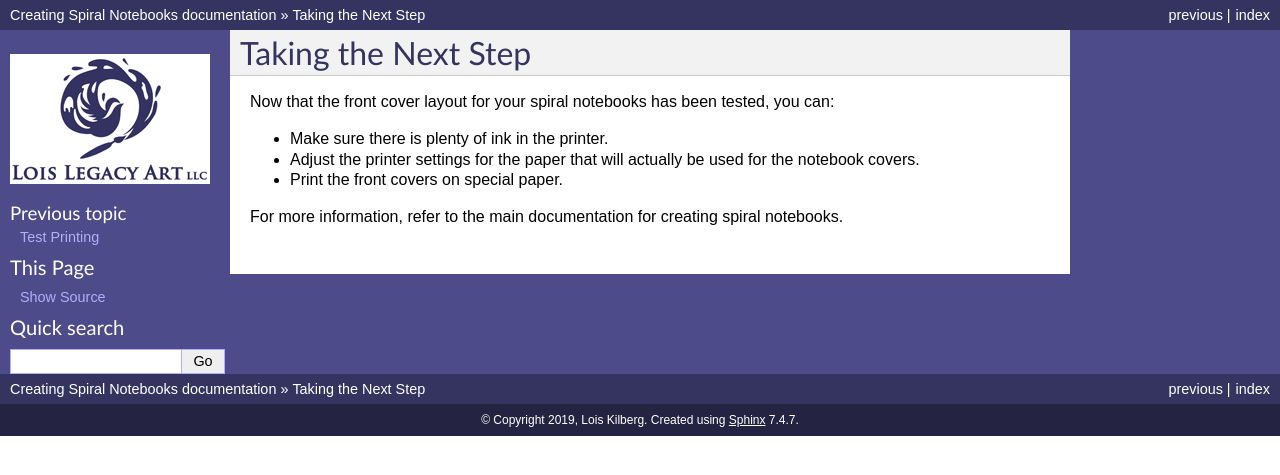
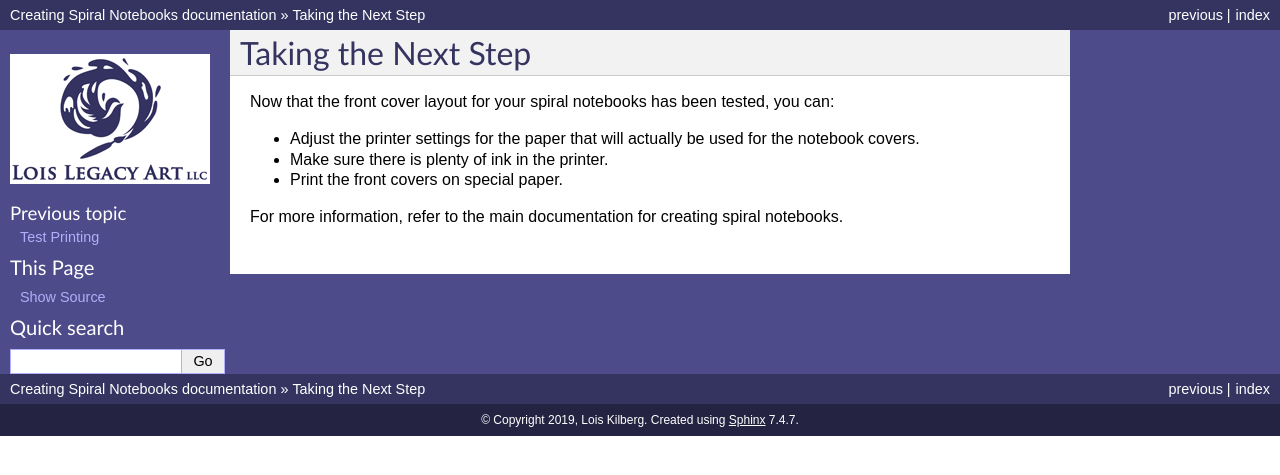
Before and after one commit to loiskilberg/FinalProject, a Sphinx documentation site: the page built from source/04_nextSteps.rst, in a window 1280 px wide. Shown: the top 475 px of the page. Built offline with Sphinx 7.4.7, drawn with Linux system fonts in a browser that asks for light colours.

Commit message:
change sequence

```diff
--- a/source/04_nextSteps.rst
+++ b/source/04_nextSteps.rst
@@ -2,8 +2,8 @@ Taking the Next Step
 ####################
 Now that the front cover layout for your spiral notebooks has been tested, you can:
 
+* Adjust the printer settings for the paper that will actually be used for the notebook covers.
 * Make sure there is plenty of ink in the printer.
-* Adjust the printer settings for the paper that will actually be used for the notebook covers.
 * Print the front covers on special paper.
 
 For more information, refer to the main documentation for creating spiral notebooks.
```
